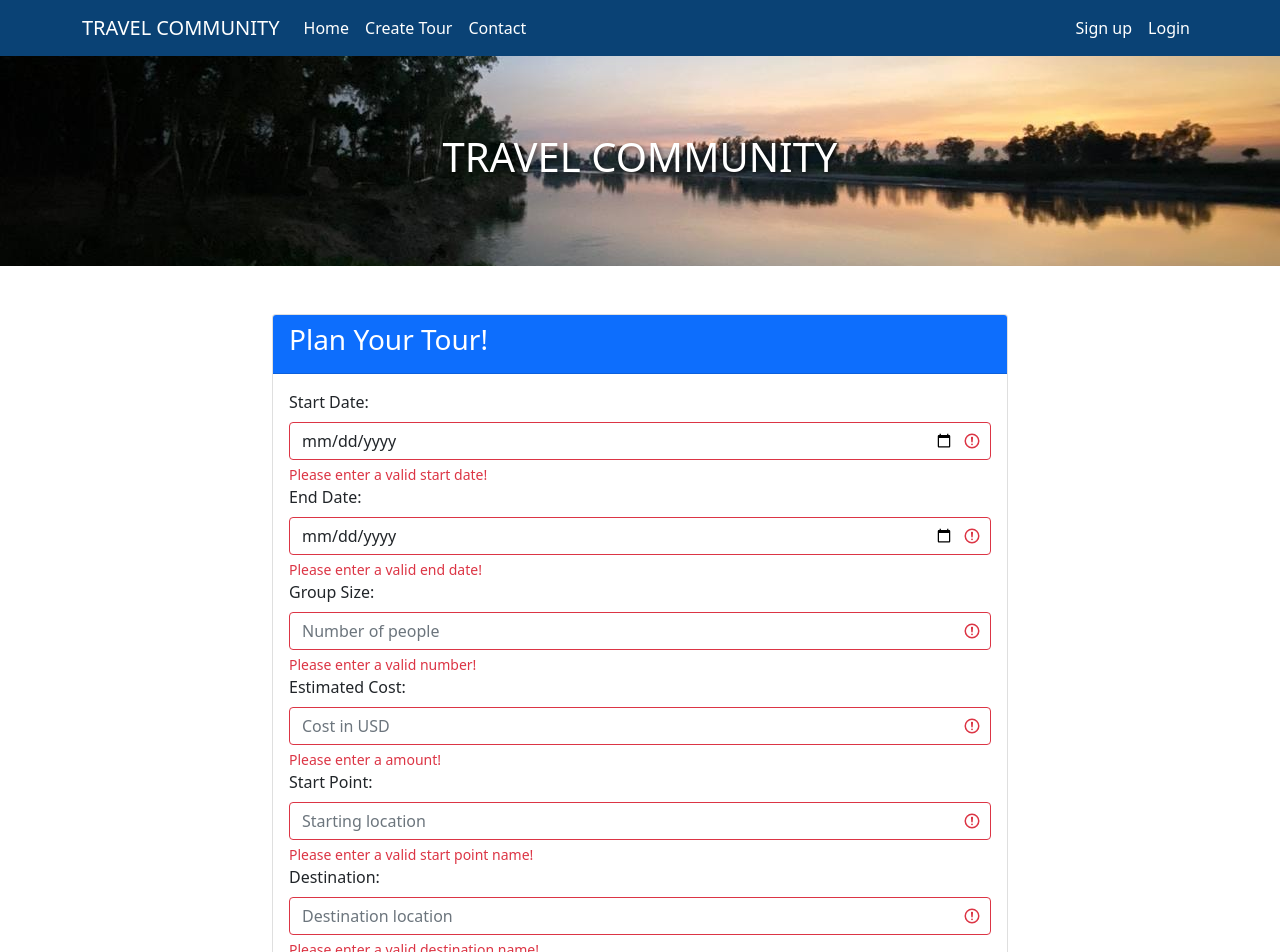
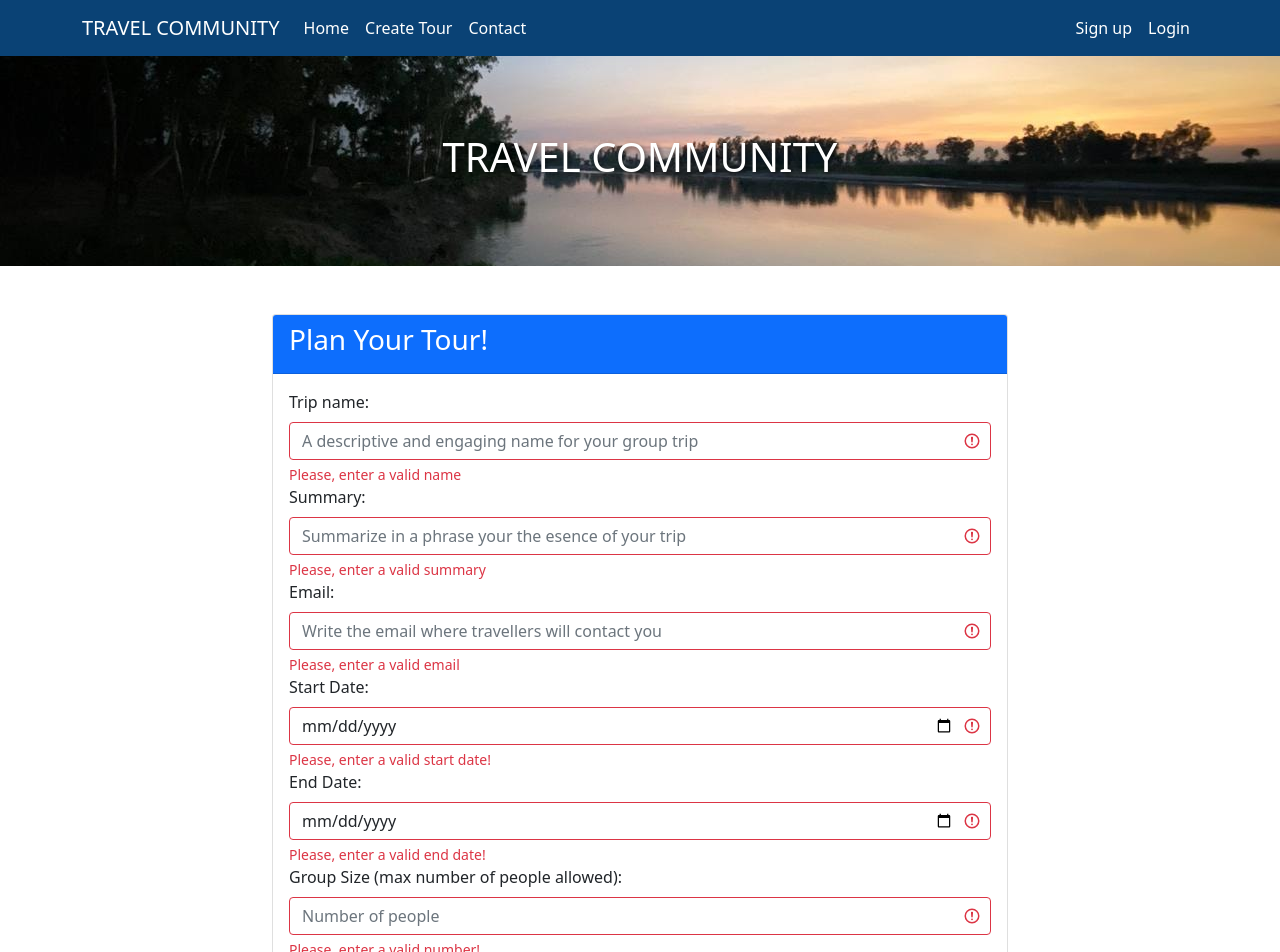
Before and after one commit to fsigs/travel-community, a Next.js app: page /create in a window 1280 px wide. Shown: the top 952 px of the page. Built offline with nearby package versions, Linux system fonts and the light colour scheme.

Commit message:
progress in trip create and trip detail

```diff
--- a/components/pages/create/TripCreateForm.jsx
+++ b/components/pages/create/TripCreateForm.jsx
@@ -1,4 +1,12 @@
-export default function TripCreateForm(props) {
+export default function TripCreateForm({onCreate}) {
+
+  const handleSubmit = (event) => {
+    event.preventDefault();
+    const form = document.getElementById('trips-create-form');
+    const data = new FormData(form);
+    onCreate(data);
+  };
+
   return(
     <>
       <div className="container">
@@ -9,41 +17,56 @@ export default function TripCreateForm(props) {
                     <h3>Plan Your Tour!</h3>
                   </div>
                   <div className="card-body">
-                    <form action="#" method="post" className="was-validated">
+                    <form className="was-validated" id="trips-create-form" onSubmit={handleSubmit}>
+                      <div className="form-group">
+                        <label htmlFor="name" className="form-label">Trip name:</label>
+                        <input type="text" className="form-control" id="name" name="name" placeholder="A descriptive and engaging name for your group trip" required/>
+                        <div className="invalid-feedback">Please, enter a valid name</div>
+                      </div>
+                      <div className="form-group">
+                        <label htmlFor="summary" className="form-label">Summary:</label>
+                        <input type="text" className="form-control" id="summary" name="summary" placeholder="Summarize in a phrase your the esence of your trip" required/>
+                        <div className="invalid-feedback">Please, enter a valid summary</div>
+                      </div>
+                      <div className="form-group">
+                        <label htmlFor="email" className="form-label">Email:</label>
+                        <input type="email" className="form-control" id="email" name="email" placeholder="Write the email where travellers will contact you" required/>
+                        <div className="invalid-feedback">Please, enter a valid email</div>
+                      </div>
                       <div className="form-group">
                         <label htmlFor="startDate" className="form-label">Start Date:</label>
-                        <input type="date" className="form-control" id="startDate" placeholder="MM/DD/YYYY" name="startDate" required/>
-                        <div className="invalid-feedback">Please enter a valid start date!</div>
+                        <input type="date" className="form-control" id="startDate" name="startDate" placeholder="MM/DD/YYYY" required/>
+                        <div className="invalid-feedback">Please, enter a valid start date!</div>
                       </div>
                       <div className="form-group">
                         <label htmlFor="endDate" className="form-label">End Date:</label>
-                        <input type="date" className="form-control" id="endDate" placeholder="MM/DD/YYYY" name="endDate" required/>
-                        <div className="invalid-feedback">Please enter a valid end date!</div>
+                        <input type="date" className="form-control" id="endDate" name="endDate" placeholder="MM/DD/YYYY" required/>
+                        <div className="invalid-feedback">Please, enter a valid end date!</div>
                       </div>
                       <div className="form-group">
-                        <label htmlFor="groupSize" className="form-label">Group Size:</label>
-                        <input type="number" className="form-control" id="groupSize" placeholder="Number of people" name="groupSize" required/>
-                        <div className="invalid-feedback">Please enter a valid number!</div>
+                        <label htmlFor="registrations" className="form-label">Group Size (max number of people allowed):</label>
+                        <input type="number" className="form-control" id="registrations"  name="registrations" placeholder="Number of people" required/>
+                        <div className="invalid-feedback">Please, enter a valid number!</div>
                       </div>
                       <div className="form-group">
-                        <label htmlFor="estimatedCost" className="form-label">Estimated Cost:</label>
-                        <input type="number" className="form-control" id="estimatedCost" placeholder="Cost in USD" name="estimatedCost" required/>
-                        <div className="invalid-feedback">Please enter a amount!</div>
+                        <label htmlFor="cost" className="form-label">Estimated Cost:</label>
+                        <input type="number" className="form-control" id="cost" name="cost" placeholder="Cost in USD" required/>
+                        <div className="invalid-feedback">Please, enter a amount!</div>
                       </div>
                       <div className="form-group">
-                        <label htmlFor="startPoint" className="form-label">Start Point:</label>
-                        <input type="text" className="form-control" id="startPoint" placeholder="Starting location" name="startPoint" required/>
-                        <div className="invalid-feedback">Please enter a valid start point name!</div>
+                        <label htmlFor="locationFrom" className="form-label">Start Point:</label>
+                        <input type="text" className="form-control" id="locationFrom" placeholder="Location your trip will start from" name="locationFrom" required/>
+                        <div className="invalid-feedback">Please, enter a valid start point name!</div>
                       </div>
                       <div className="form-group">
-                        <label htmlFor="destination"  className="form-label">Destination:</label>
-                        <input type="text" className="form-control" id="destination" placeholder="Destination location" name="destination" required/>
-                        <div className="invalid-feedback">Please enter a valid destination name!</div>
+                        <label htmlFor="locationTo"  className="form-label">Destination:</label>
+                        <input type="text" className="form-control" id="locationTo" placeholder="Location your trip will be" name="locationTo" required/>
+                        <div className="invalid-feedback">Please, enter a valid locationTo name!</div>
                       </div>
                       <div className="form-group" >
                         <label htmlFor="details" className="form-label">Description:</label>
-                        <textarea className="form-control form-control-lg" id="details" placeholder="Detail description of Tour Itinerary"name="details" rows="5" required></textarea>
-                        <div className="invalid-feedback">Please enter detail information!</div>
+                        <textarea className="form-control form-control-lg" id="details" name="details" placeholder="Specify a description for your Tour Itinerary. Include all your travellers need to know with plenty of details." rows="5" required></textarea>
+                        <div className="invalid-feedback">Please, enter detail information!</div>
                       </div>
                       <div className="form-group my-4">
                         <label htmlFor="image" className="form-label">Image:</label>
--- a/components/pages/index/TripCardList.jsx
+++ b/components/pages/index/TripCardList.jsx
@@ -20,7 +20,9 @@ export default function TripCardList ({trips}) {
             trips.data.map((trip) => (
             <div className="col" key={trip._id}>
               <div className="card">
-                <img src="../images/cardsample.jpg" className="card-img-top" alt="..."/>
+                <a href={"/trip/" + trip._id}>
+                  <img src="../images/cardsample.jpg" className="card-img-top" alt="..."/>
+                </a>
                 <div className="card-body">
                   <h5 className="card-title">{trip.name}</h5>
                   <p className="card-text">
@@ -32,7 +34,7 @@ export default function TripCardList ({trips}) {
                     Start Point: {trip.locationFrom}<br/>
                     Destination: {trip.locationTo}
                   </p>
-                  <a href={"/trip-" + trip._id} className="btn btn-primary">Detail</a>
+                  <a href={"/trip/" + trip._id} className="btn btn-primary">Detail</a>
                   <a href={"/suscribe-" + trip._id} className="btn btn-primary">Join</a>
                 </div>
               </div>
--- a/pages/create.js
+++ b/pages/create.js
@@ -4,11 +4,25 @@ import BannerPlaces from "../components/common/BannerPlaces";
 import TripCreateForm from "../components/pages/create/TripCreateForm"
 
 const createPage = (props) => {
+
+  const handleCreate = async (data) => {
+    fetch('/api/trips', {
+      method: 'POST',
+      body: data
+    }).then(response => response.json())
+    .then(data => {
+      console.log(data);
+    })
+    .catch(error => {
+      console.error('Error:', error);
+    });
+  }
+
   return (
     <>
       <TopNavBar></TopNavBar>
       <BannerPlaces></BannerPlaces>
-      <TripCreateForm></TripCreateForm>
+      <TripCreateForm onCreate={handleCreate}></TripCreateForm>
     </>
   )
 }
```
Also changed, not shown: components/pages/index/TripDetail.jsx (added, +35 -0 lines), pages/trip/[tripId].js (added, +47 -0 lines).
